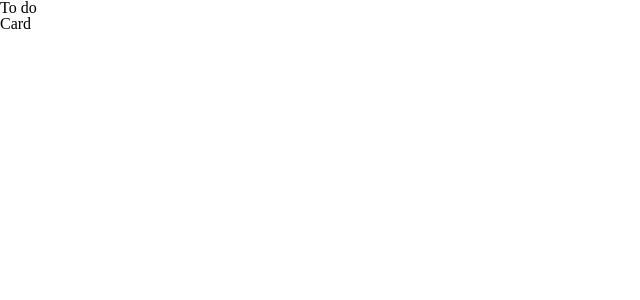
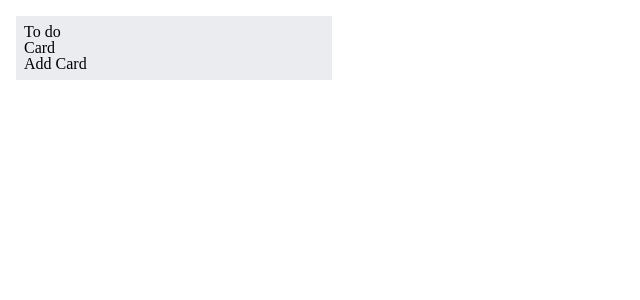
Before and after one commit to ElenaExposito/Trello-clone, a React (Vite) app: page / in a window 1280 px wide. Shown: the top 300 px of the page, without its empty margins (0-640 px from the left). Built offline with nearby package versions, Linux system fonts and the light colour scheme.

Commit message:
Add imports and className to TrelloList.jsx

```diff
--- a/src/components/TrelloList.jsx
+++ b/src/components/TrelloList.jsx
@@ -1,11 +1,14 @@
+import AddCardOrList from "./AddCardOrList"
 import ListTitle from "./ListTitle"
 import TrelloCard from "./TrelloCard"
+import './TrelloList.css';
 
 const TrelloList = () => {
   return (
-    <div>
+    <div className="card">
       <ListTitle/>
       <TrelloCard/>
+      <AddCardOrList/>
     </div>
   )
 }
```
